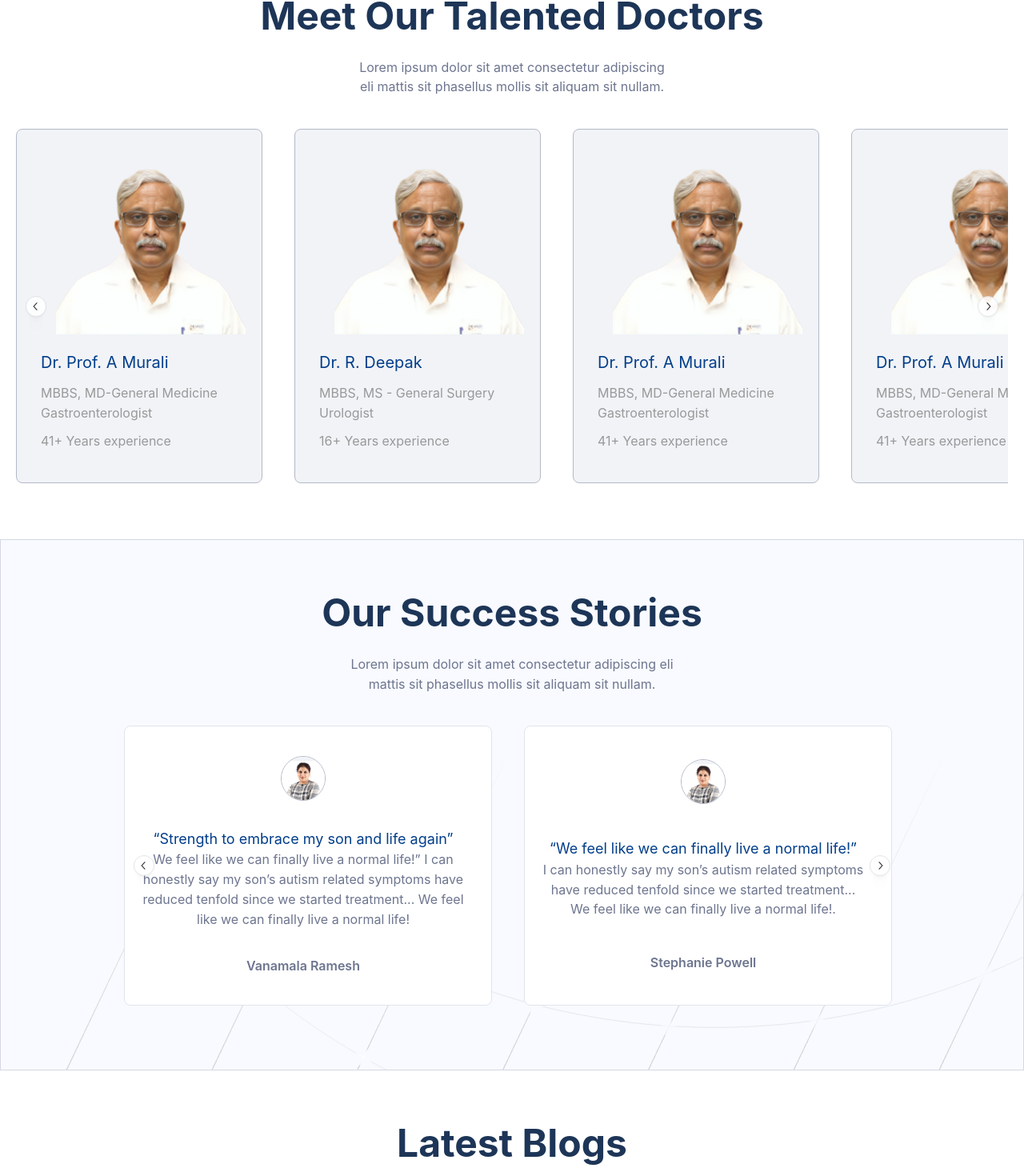
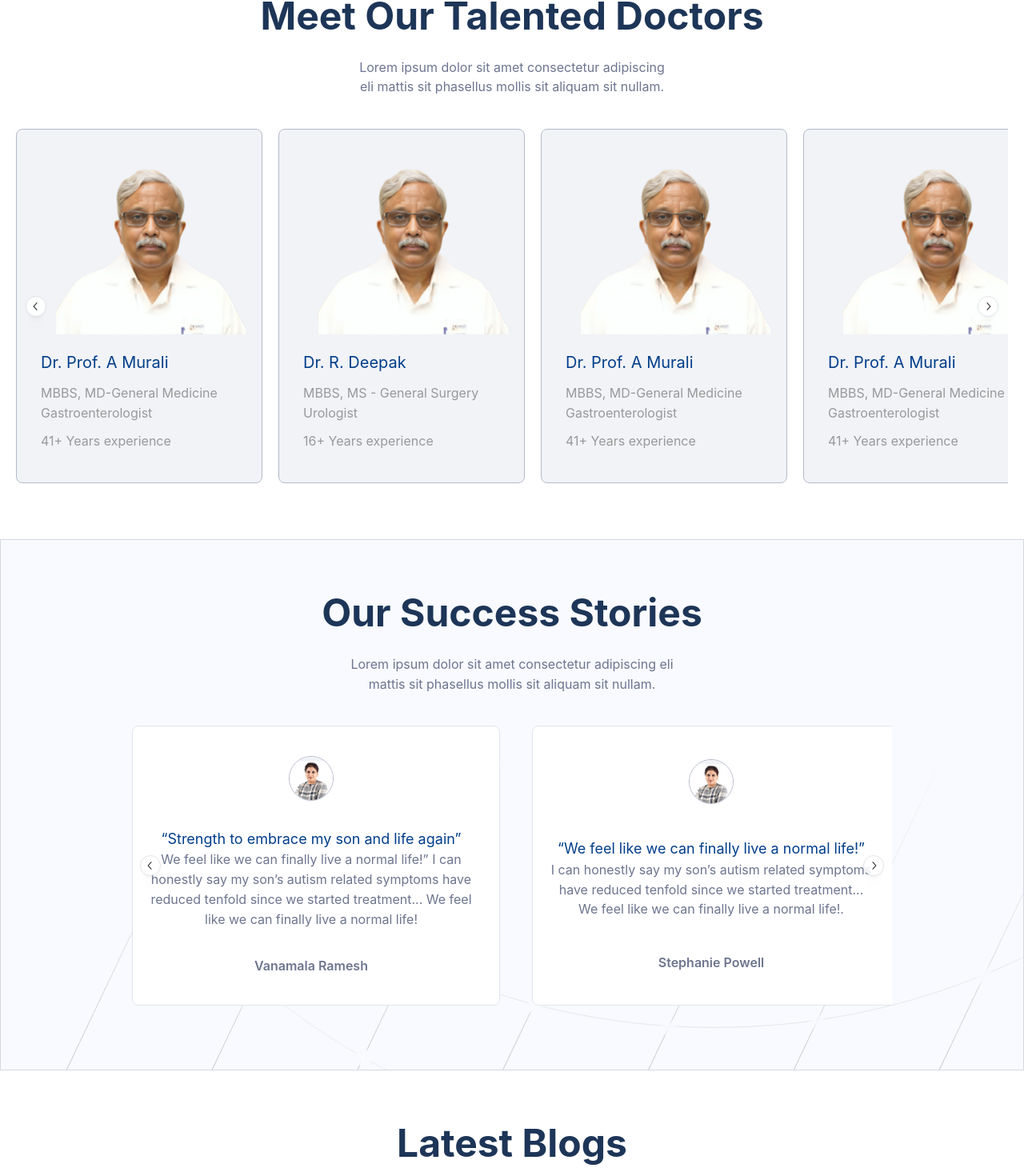
Before and after one commit to Gaurav-Verma07/mediend, a Next.js app: page / in a window 1280 px wide. Shown: the part 4496-5966 px from the top of the page at 80% size. Built offline with nearby package versions, Linux system fonts and the light colour scheme.

Commit message:
feat: carousel

```diff
--- a/app/components/BookConsultation/BookConsultation.tsx
+++ b/app/components/BookConsultation/BookConsultation.tsx
@@ -16,6 +16,7 @@ import { useMediaQuery } from "@mantine/hooks";
 import { useState } from "react";
 const BookConsultation = () => {
   const [isLoading, setIsLoading] = useState(false);
+  const [isSubmitted, setIsSubmitted] = useState(false);
   const mobile = useMediaQuery(`(min-width: 1100px)`);
   const form_id =
     "https://docs.google.com/forms/d/e/1FAIpQLSekTysZ6I9sbWaekYeC51YBC7GgRqjSpYJxZjITP_NyP_Ha1A/formResponse?&submit=Submit";
@@ -33,6 +34,7 @@ const BookConsultation = () => {
   const submitHandler = async () => {
     try {
       setIsLoading(true);
+      setIsSubmitted(false);
       const formData = new FormData();
       formData.append("entry.1997493604", form.values.name); // Replace with your field's entry ID
       formData.append("entry.2079655747", form.values.phone);
@@ -47,6 +49,7 @@ const BookConsultation = () => {
       console.log(error.message);
     } finally {
       setIsLoading(false);
+      setIsSubmitted(true);
     }
   };
   return (
@@ -117,12 +120,19 @@ const BookConsultation = () => {
               loading={isLoading}
               type="submit"
               radius="md"
-              my={20}
+              mt={20}
+              mb={10}
               bg="#FF990C"
               fullWidth
             >
               Book
             </Button>
+            {isSubmitted && (
+              <Text c="dimmed" fz={12}>
+                {" "}
+                Thank You! We&apos;ll reach out to you
+              </Text>
+            )}
           </form>
         </Box>
       </Box>
--- a/app/components/OurDoctors/OurDoctors.module.css
+++ b/app/components/OurDoctors/OurDoctors.module.css
@@ -1,7 +1,7 @@
 .box {
   max-width: 308px;
   background-color: #f1f3f7;
-  margin: 20px;
+  margin: 20px 10px;
   border: 1px solid #b4b9c9;
   border-radius: 8px;
   padding: 20px 30px;
@@ -13,3 +13,11 @@
 .carousel__root {
   margin: 0 20px;
 }
+
+.carousel_main {
+  margin: 0 auto;
+  max-width: 350px;
+  @media (min-width: 800px) {
+    max-width: 1300px;
+  }
+}
--- a/app/components/OurDoctors/OurDoctors.tsx
+++ b/app/components/OurDoctors/OurDoctors.tsx
@@ -65,12 +65,12 @@ const OurDoctors = () => {
         Lorem ipsum dolor sit amet consectetur adipiscing eli mattis sit
         phasellus mollis sit aliquam sit nullam.
       </Text>
+      <Box className={classes.carousel_main}>
         <Carousel
           slideSize={{ base: "100%", sm: "fit-content" }}
           slideGap={{ base: "xl", sm: 2 }}
           align="start"
           slidesToScroll={mobile ? 1 : 1}
-        loop
           classNames={{ root: classes.carousel__root }}
         >
           {doctorsData.map(
@@ -99,6 +99,7 @@ const OurDoctors = () => {
           )}
         </Carousel>
       </Box>
+    </Box>
   );
 };
 export default OurDoctors;
--- a/app/components/Stories/Stories.module.css
+++ b/app/components/Stories/Stories.module.css
@@ -5,7 +5,13 @@
 }
 .carousel_main {
   margin: 0 auto;
-  max-width: 970px;
+  max-width: 324px;
+  @media (min-width: 800px) {
+    max-width: 970px;
+  }
+}
+.carousel__root {
+  margin: 0 10px;
 }
 .box {
   max-width: 324px;
@@ -26,3 +32,11 @@
     max-width: 460px;
   }
 }
+
+.title {
+  color: #1d3557;
+  font-size: 32px;
+  @media (min-width: 900px) {
+    font-size: 48px;
+  }
+}
--- a/app/components/Stories/Stories.tsx
+++ b/app/components/Stories/Stories.tsx
@@ -58,9 +58,7 @@ const Stories = () => {
   const mobile = useMediaQuery(`(max-width: ${theme.breakpoints.sm})`);
   return (
     <Box className={classes.main} ta="center" py={60}>
-      <Title c="#1D3557" fz={rem(48)}>
-        Our Success Stories
-      </Title>
+      <Title className={classes.title}>Our Success Stories</Title>
       <Text maw={418} m="20px auto" c="#6D758F">
         Lorem ipsum dolor sit amet consectetur adipiscing eli mattis sit
         phasellus mollis sit aliquam sit nullam.
@@ -70,7 +68,10 @@ const Stories = () => {
           slideSize={{ base: "100%", sm: "50%" }}
           slideGap={{ base: rem(2), sm: "xl" }}
           align="start"
-          slidesToScroll={mobile ? 1 : 1}
+          controlsOffset="xs"
+          classNames={{ root: classes.carousel__root }}
+          slidesToScroll={1}
+          loop
         >
           {storiesData.map((el, index: number) => (
             <Carousel.Slide key={index} className={classes.box}>
```
Lines whose indentation alone changed are shown as unchanged.
